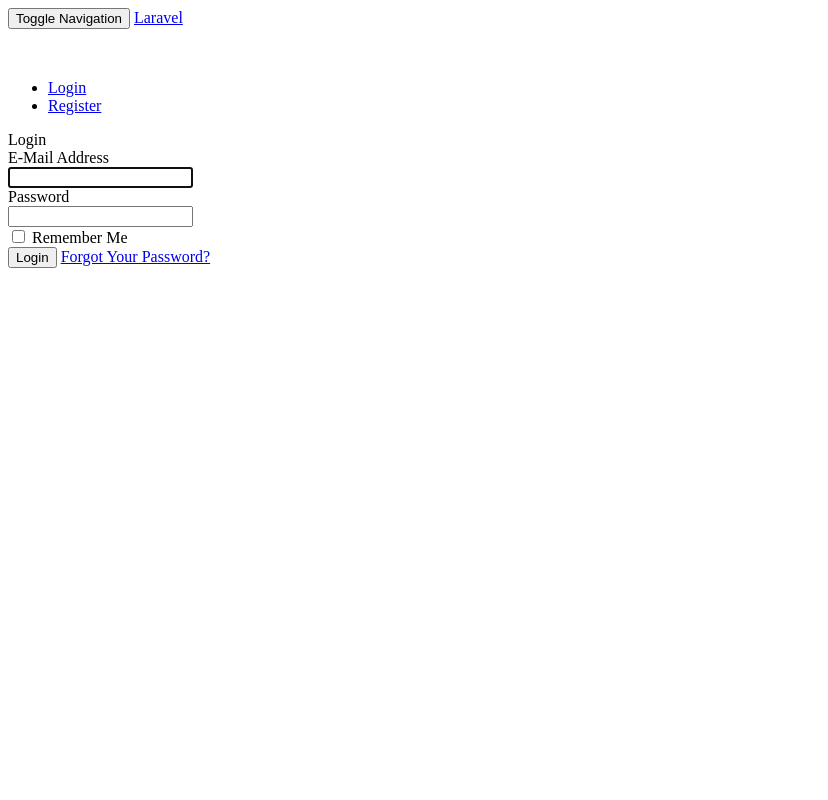
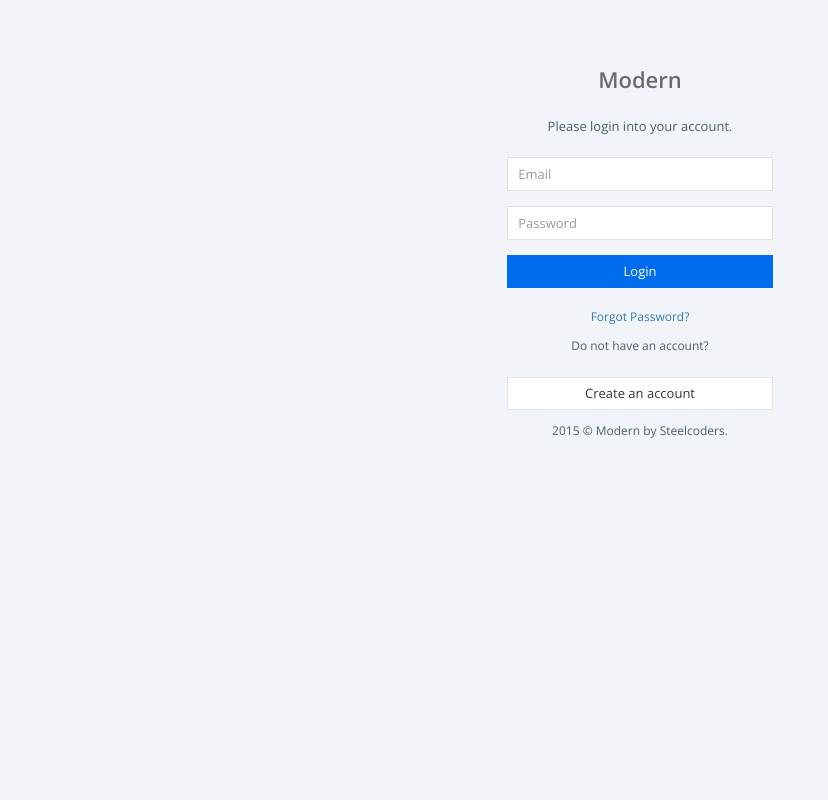
Before and after one commit to asumail/N_contabilidade, a Laravel app: page /login in a window 1280 px wide. Shown: the whole page, without its empty margins (0-828 px from the left). Run offline with Laravel 8, Linux system fonts and the light colour scheme; style sheets or scripts are compiled from the project's sources; some libraries are stand-ins or nearby versions.

Commit message:
Alteracao dos files do Layout 'loginViews', e 'LoginLayout'

```diff
--- a/resources/views/auth/login.blade.php
+++ b/resources/views/auth/login.blade.php
@@ -1,69 +1,43 @@
-@extends('layouts.app')
+@extends('layouts.login')
 
 @section('content')
-<div class="container">
+<main class="page-content">
+            <div class="page-inner">
+                <div id="main-wrapper">
                     <div class="row">
-        <div class="col-md-8 col-md-offset-2">
-            <div class="panel panel-default">
-                <div class="panel-heading">Login</div>
-
-                <div class="panel-body">
-                    <form class="form-horizontal" method="POST" action="{{ route('login') }}">
+                        <div class="col-md-3 center">
+                            <div class="login-box">
+                                <a href="index.html" class="logo-name text-lg text-center">Modern</a>
+                                <p class="text-center m-t-md">Please login into your account.</p>
+                                <form class="m-t-md" method="POST" action="{{ route('login') }}">
                                     {{ csrf_field() }}
 
-                        <div class="form-group{{ $errors->has('email') ? ' has-error' : '' }}">
-                            <label for="email" class="col-md-4 control-label">E-Mail Address</label>
-
-                            <div class="col-md-6">
-                                <input id="email" type="email" class="form-control" name="email" value="{{ old('email') }}" required autofocus>
-
+                                    <div class="form-group">
+                                        <input type="email" name="email" class="form-control" placeholder="Email" required>
+                                    </div>
                                     @if ($errors->has('email'))
                                     <span class="help-block">
                                         <strong>{{ $errors->first('email') }}</strong>
                                     </span>
                                     @endif
+                                    <div class="form-group">
+                                        <input type="password" name="password" class="form-control" placeholder="Password" required>
                                     </div>
-                        </div>
-
-                        <div class="form-group{{ $errors->has('password') ? ' has-error' : '' }}">
-                            <label for="password" class="col-md-4 control-label">Password</label>
-
-                            <div class="col-md-6">
-                                <input id="password" type="password" class="form-control" name="password" required>
-
                                     @if ($errors->has('password'))
                                     <span class="help-block">
                                         <strong>{{ $errors->first('password') }}</strong>
                                     </span>
                                     @endif
+                                    <button href="{{ route('login') }} type="submit" class="btn btn-success btn-block">Login</button>
+                                    <a  href="{{ route('password.request') }}"  class="display-block text-center m-t-md text-sm">Forgot Password?</a>
+                                    <p class="text-center m-t-xs text-sm">Do not have an account?</p>
+                                    <a href="{{ route('register') }}" class="btn btn-default btn-block m-t-md">Create an account</a>
+                                </form>
+                                <p class="text-center m-t-xs text-sm">2015 &copy; Modern by Steelcoders.</p>
                             </div>
                         </div>
-
-                        <div class="form-group">
-                            <div class="col-md-6 col-md-offset-4">
-                                <div class="checkbox">
-                                    <label>
-                                        <input type="checkbox" name="remember" {{ old('remember') ? 'checked' : '' }}> Remember Me
-                                    </label>
-                                </div>
-                            </div>
-                        </div>
-
-                        <div class="form-group">
-                            <div class="col-md-8 col-md-offset-4">
-                                <button type="submit" class="btn btn-primary">
-                                    Login
-                                </button>
-
-                                <a class="btn btn-link" href="{{ route('password.request') }}">
-                                    Forgot Your Password?
-                                </a>
-                            </div>
-                        </div>
-                    </form>
-                </div>
-            </div>
-        </div>
-    </div>
-</div>
+                    </div><!-- Row -->
+                </div><!-- Main Wrapper -->
+            </div><!-- Page Inner -->
+        </main><!-- Page Content -->
 @endsection
--- a/resources/views/layouts/login.blade.php
+++ b/resources/views/layouts/login.blade.php
@@ -0,0 +1,60 @@
+<!DOCTYPE html>
+<html>
+    <head>
+        <!-- CSRF Token -->
+        <meta name="csrf-token" content="{{ csrf_token() }}">
+        <!-- Title -->
+        <title>{{ config('app.name', 'Laravel') }}</title>
+
+        <meta content="width=device-width, initial-scale=1" name="viewport"/>
+        <meta charset="UTF-8">
+        <meta name="description" content="Admin Dashboard Template" />
+        <meta name="keywords" content="admin,dashboard" />
+        <meta name="author" content="Steelcoders" />
+
+
+        <!-- Styles -->
+        <link href='http://fonts.googleapis.com/css?family=Open+Sans:400,300,600' rel='stylesheet' type='text/css'>
+        <link href="assets/plugins/pace-master/themes/blue/pace-theme-flash.css" rel="stylesheet"/>
+        <link href="assets/plugins/uniform/css/uniform.default.min.css" rel="stylesheet"/>
+        <link href="assets/plugins/bootstrap/css/bootstrap.min.css" rel="stylesheet" type="text/css"/>
+        <link href="assets/plugins/fontawesome/css/font-awesome.css" rel="stylesheet" type="text/css"/>
+        <link href="assets/plugins/line-icons/simple-line-icons.css" rel="stylesheet" type="text/css"/>
+        <link href="assets/plugins/offcanvasmenueffects/css/menu_cornerbox.css" rel="stylesheet" type="text/css"/>
+        <link href="assets/plugins/waves/waves.min.css" rel="stylesheet" type="text/css"/>
+        <link href="assets/plugins/switchery/switchery.min.css" rel="stylesheet" type="text/css"/>
+        <link href="assets/plugins/3d-bold-navigation/css/style.css" rel="stylesheet" type="text/css"/>
+
+        <!-- Theme Styles -->
+        <link href="assets/css/modern.min.css" rel="stylesheet" type="text/css"/>
+        <link href="assets/css/themes/green.css" class="theme-color" rel="stylesheet" type="text/css"/>
+        <link href="assets/css/custom.css" rel="stylesheet" type="text/css"/>
+
+        <script src="assets/plugins/3d-bold-navigation/js/modernizr.js"></script>
+        <script src="assets/plugins/offcanvasmenueffects/js/snap.svg-min.js"></script>
+
+        <!-- HTML5 shim and Respond.js for IE8 support of HTML5 elements and media queries -->
+        <!-- WARNING: Respond.js doesn't work if you view the page via file:// -->
+        <!--[if lt IE 9]>
+        <script src="https://oss.maxcdn.com/html5shiv/3.7.2/html5shiv.min.js"></script>
+        <script src="https://oss.maxcdn.com/respond/1.4.2/respond.min.js"></script>
+        <![endif]-->
+
+    </head>
+    <body class="page-login">
+        @yield('content')
+        <!-- Javascripts -->
+        <script src="assets/plugins/jquery/jquery-2.1.4.min.js"></script>
+        <script src="assets/plugins/jquery-ui/jquery-ui.min.js"></script>
+        <script src="assets/plugins/pace-master/pace.min.js"></script>
+        <script src="assets/plugins/jquery-blockui/jquery.blockui.js"></script>
+        <script src="assets/plugins/bootstrap/js/bootstrap.min.js"></script>
+        <script src="assets/plugins/jquery-slimscroll/jquery.slimscroll.min.js"></script>
+        <script src="assets/plugins/switchery/switchery.min.js"></script>
+        <script src="assets/plugins/uniform/jquery.uniform.min.js"></script>
+        <script src="assets/plugins/offcanvasmenueffects/js/classie.js"></script>
+        <script src="assets/plugins/waves/waves.min.js"></script>
+        <script src="assets/js/modern.min.js"></script>
+
+    </body>
+</html>
```
Also changed, not shown: resources/views/layouts/app2.blade.php (added, +80 -0 lines). Lines whose indentation alone changed are shown as unchanged.
